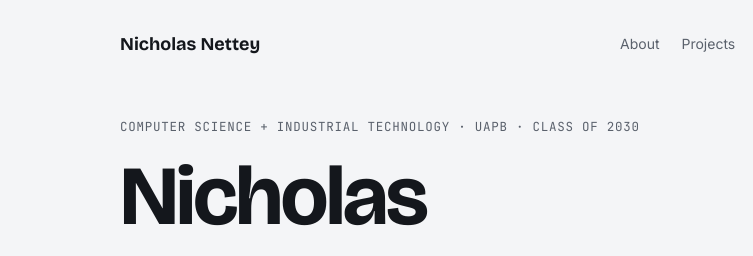
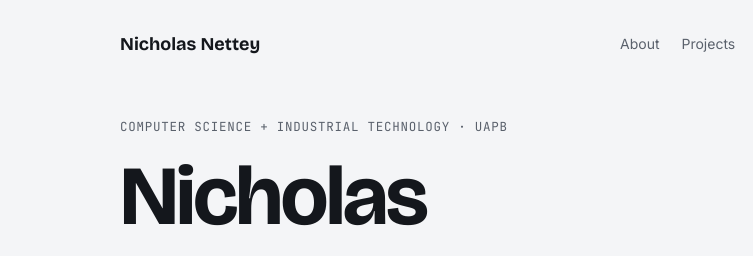
Before and after one commit to Tehsla/Portfolio, a plain HTML site: page index.html in a window 1280 px wide. Shown: the top 256 px of the page, 0-753 px from the left. Drawn offline with nearby package versions, Linux system fonts and the light colour scheme.

Commit message:
Update hero section in index.html
Removed the graduation year from the description.

```diff
--- a/index.html
+++ b/index.html
@@ -149,7 +149,7 @@ footer { padding-top: 28px; color: var(--muted); font-size: 14px; display: flex;
   <main id="top">
     <div class="hero">
       <div>
-        <p class="mono">Computer Science + Industrial Technology · UAPB · Class of 2030</p>
+        <p class="mono">Computer Science + Industrial Technology · UAPB</p>
         <h1 style="margin-top:14px">Nicholas Kweku Nettey</h1>
         <p class="role">Double major building <b>software, embedded systems</b> and <b>nonprofit work</b> that reaches people.</p>
         <p class="meta">1st place at the Propel HBCU Innovation Challenge during AFROTECH 2026. Published researcher. Founder of the Nichonett Foundation. Based in Pine Bluff, Arkansas.</p>
```
